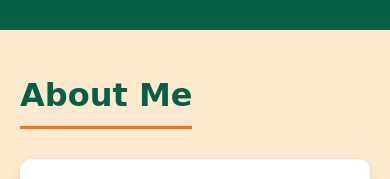
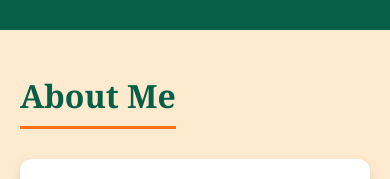
Before and after one commit to Noelngerem/ALU-Responsive-Web-Design---Resume-Assignment, a plain HTML site: page index.html in a window 390 px wide. Shown: the part 137-316 px from the top of the page. Drawn offline with Linux system fonts and the light colour scheme.

Commit message:
My Responsive Resume

```diff
--- a/styles.css
+++ b/styles.css
@@ -305,6 +305,14 @@ footer {
 }
 
 @media (max-width: 500px) {
+
+  body {
+    font-family: 'Arial', sans-serif;
+  }
+
+  h1, h2, h3 {
+    font-family: 'Georgia', serif;
+  }
   .footer-icons {
     justify-content: center;
   }
```
